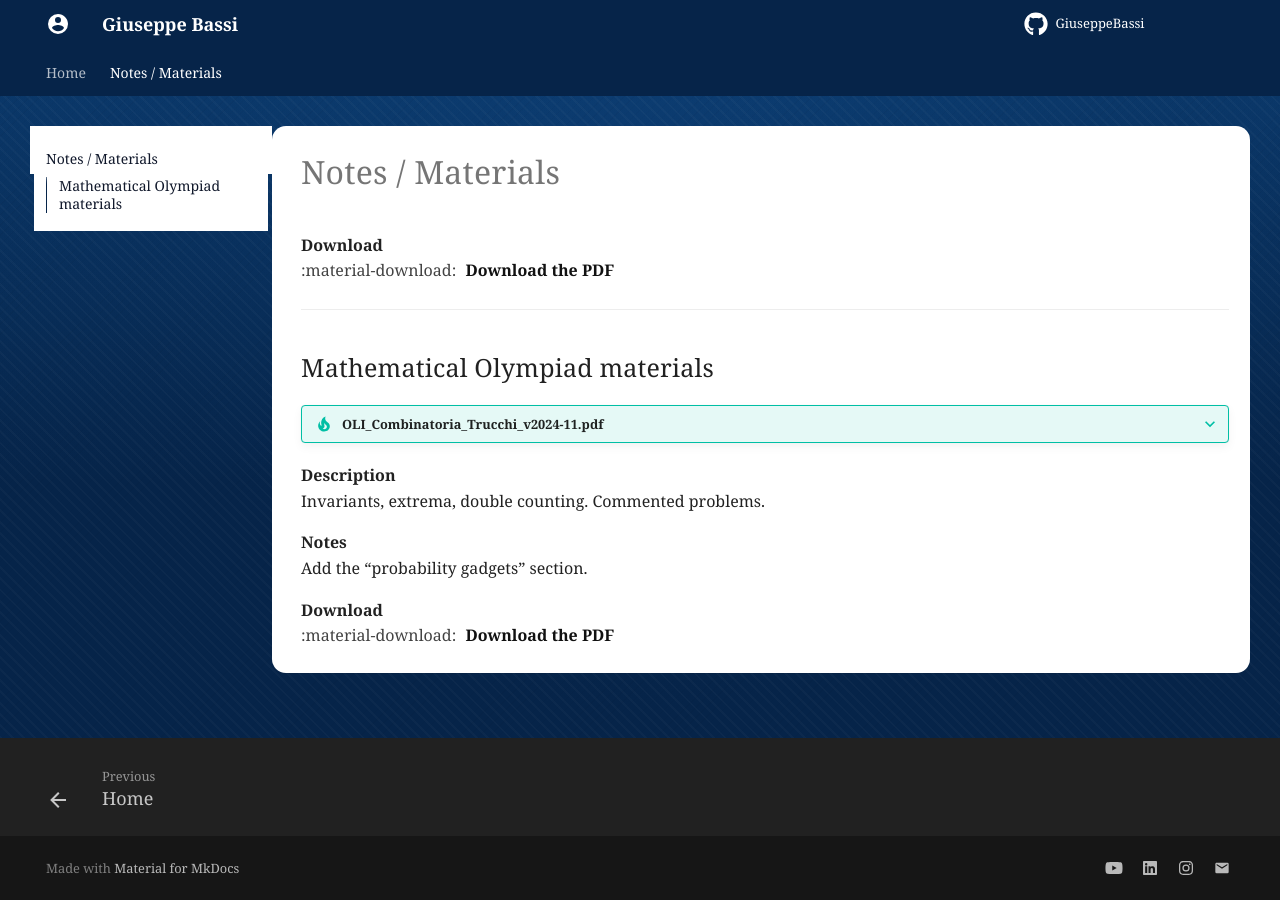
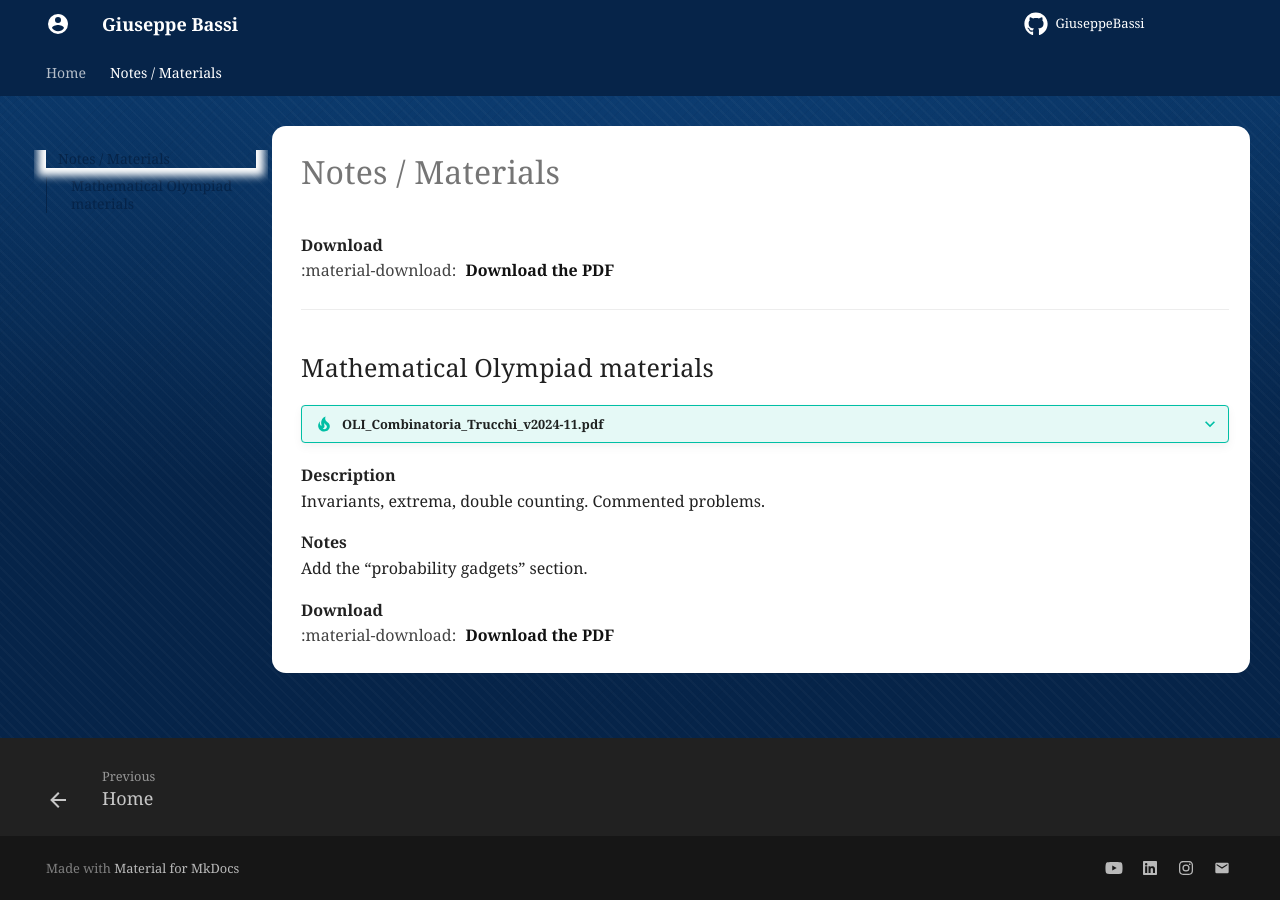
Before and after one commit to GiuseppeBassi/GiuseppeBassi.github.io, an MkDocs documentation site: the page built from docs/notes.md, in a window 1280 px wide. Built offline with MkDocs 1.6.1 and Material for MkDocs 9.7.7, drawn with Linux system fonts in a browser that asks for light colours.

Commit message:
Update overrides.css

```diff
--- a/docs/overrides.css
+++ b/docs/overrides.css
@@ -41,13 +41,40 @@
 }
 
 /* ---------------------- NAV/SIDEBAR ---------------------- */
-.md-sidebar--primary,
+/*.md-sidebar--primary,
 .md-sidebar--primary .md-sidebar__inner,
 .md-nav, .md-nav__list, .md-nav__item { background: #ffffff !important; }
 .md-sidebar--secondary { background: #ffffff !important; }
 .md-nav__link, .md-nav__item .md-nav__link{ color: #0f172a; }
 .md-nav__link:hover { color: var(--brand-blue-mid); }
-a:hover{ color: var(--brand-blue-light); }
+a:hover{ color: var(--brand-blue-light); } */
+
+/* --- Uniforma aspetto voce attiva/hover in nav primaria e TOC --- */
+.md-nav__link[aria-current],
+.md-nav__link--active {
+  background: transparent !important;        /* niente “pill” largo */
+}
+
+.md-nav__link,
+.md-nav__item .md-nav__link {
+  border-left: 3px solid transparent;
+  padding-left: calc(0.6rem - 3px);          /* compensa il bordo */
+}
+
+/* Active + Hover con stesso accento in entrambe le sidebar */
+.md-nav__link[aria-current="page"],
+.md-nav__link--active,
+.md-nav__link:hover {
+  border-left-color: var(--brand-blue);
+  color: var(--brand-blue-mid);
+  background: transparent !important;
+}
+
+/* TOC (nav secondaria) allinea padding e rimuove differenze di larghezza */
+.md-sidebar--secondary .md-nav__list,
+.md-sidebar--secondary .md-nav__item {
+  background: transparent !important;
+}
 
 /* ---------------------- BUTTONS ---------------------- */
 .md-typeset .md-button--primary{
```
